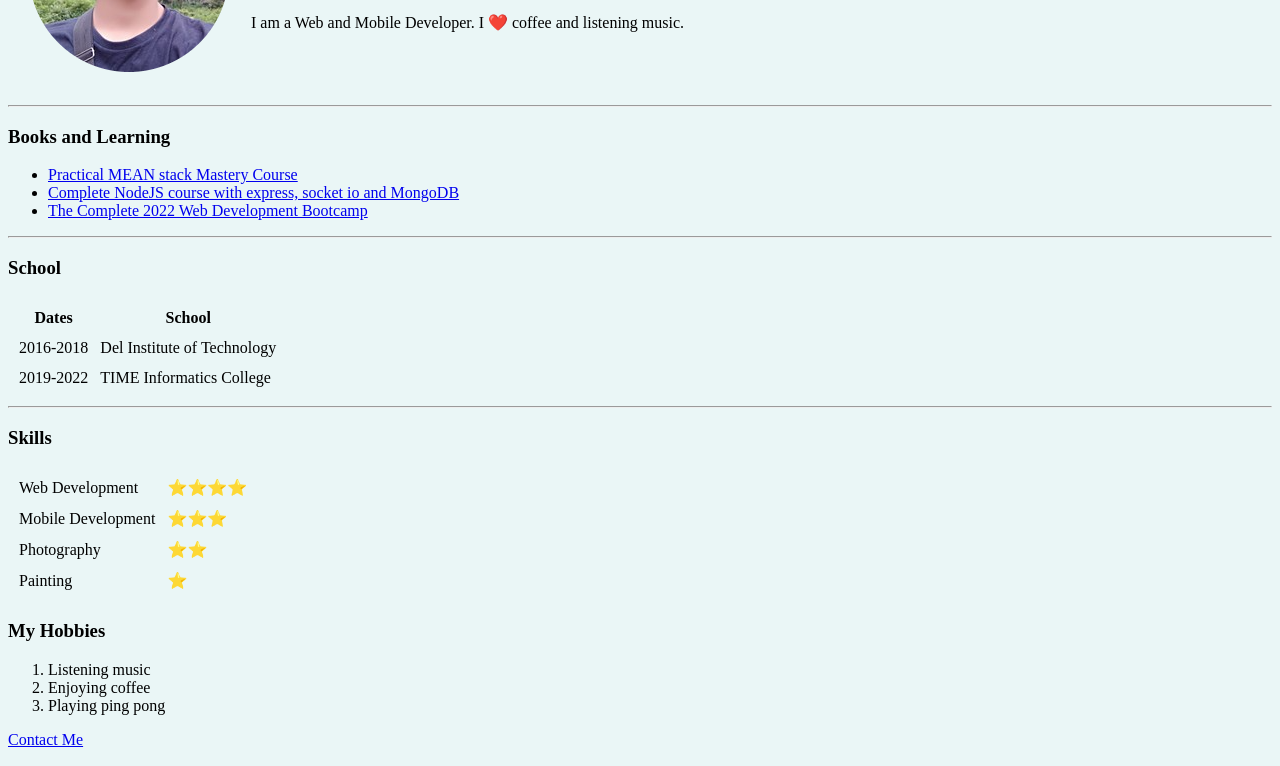
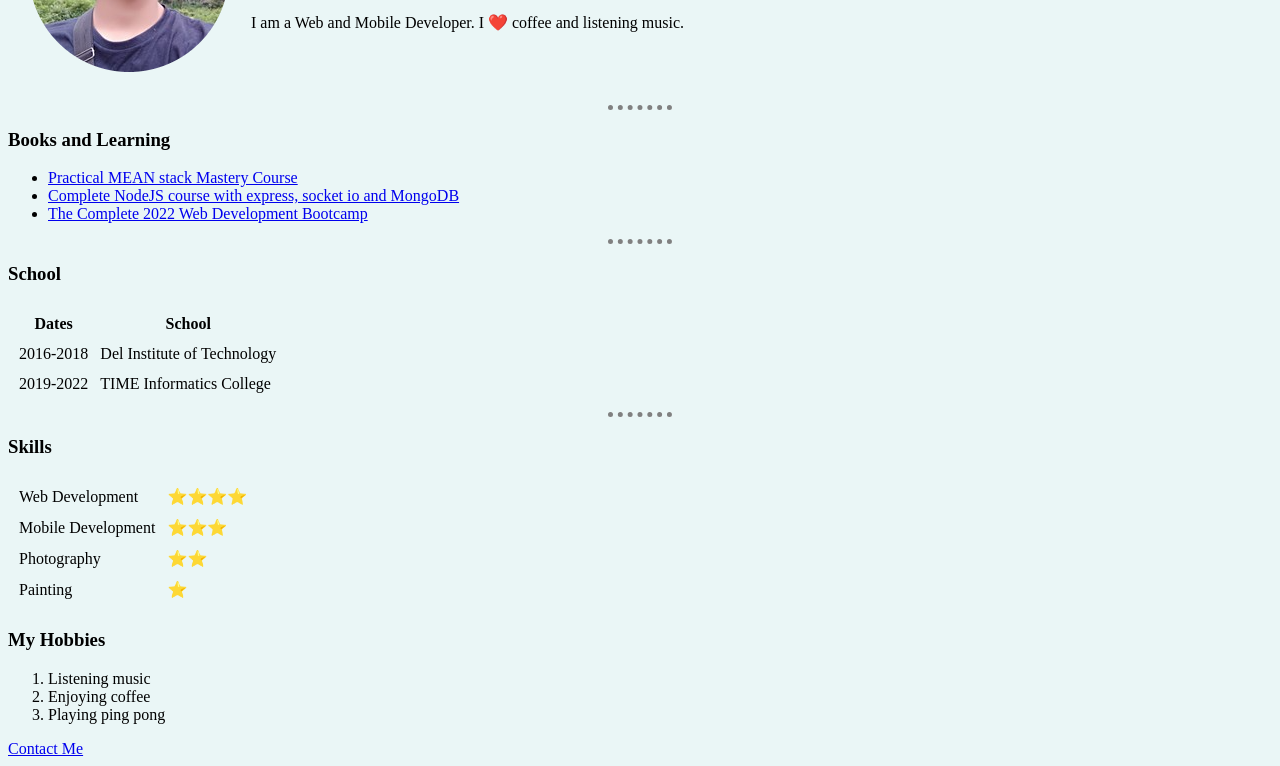
Before and after one commit to willywin99/personal-site, a plain HTML site: page index.html in a window 1280 px wide. Shown: the part 157-923 px from the top of the page. Drawn offline with Linux system fonts and the light colour scheme.

Commit message:
Change Inline css to Internal css

```diff
--- a/index.html
+++ b/index.html
@@ -5,9 +5,23 @@
     <meta http-equiv="X-UA-Compatible" content="IE=edge">
     <meta name="viewport" content="width=device-width, initial-scale=1.0">
     <title>Willy's Personal Website</title>
+
+    <style>
+      body {
+        background-color: #EAF6F6;
+      }
+      hr {
+        border-style: none;
+        border-top-style: dotted;
+        border-color: grey;
+        border-width: 5px;
+        width: 5%;
+      }
+    </style>
+
   </head>
 
-  <body style="background-color: #EAF6F6;">
+  <body>
     <table cellspacing="20">
       <tr>
         <td><img src="img/me-circular.png" alt="willy profile picture"></td>
```
